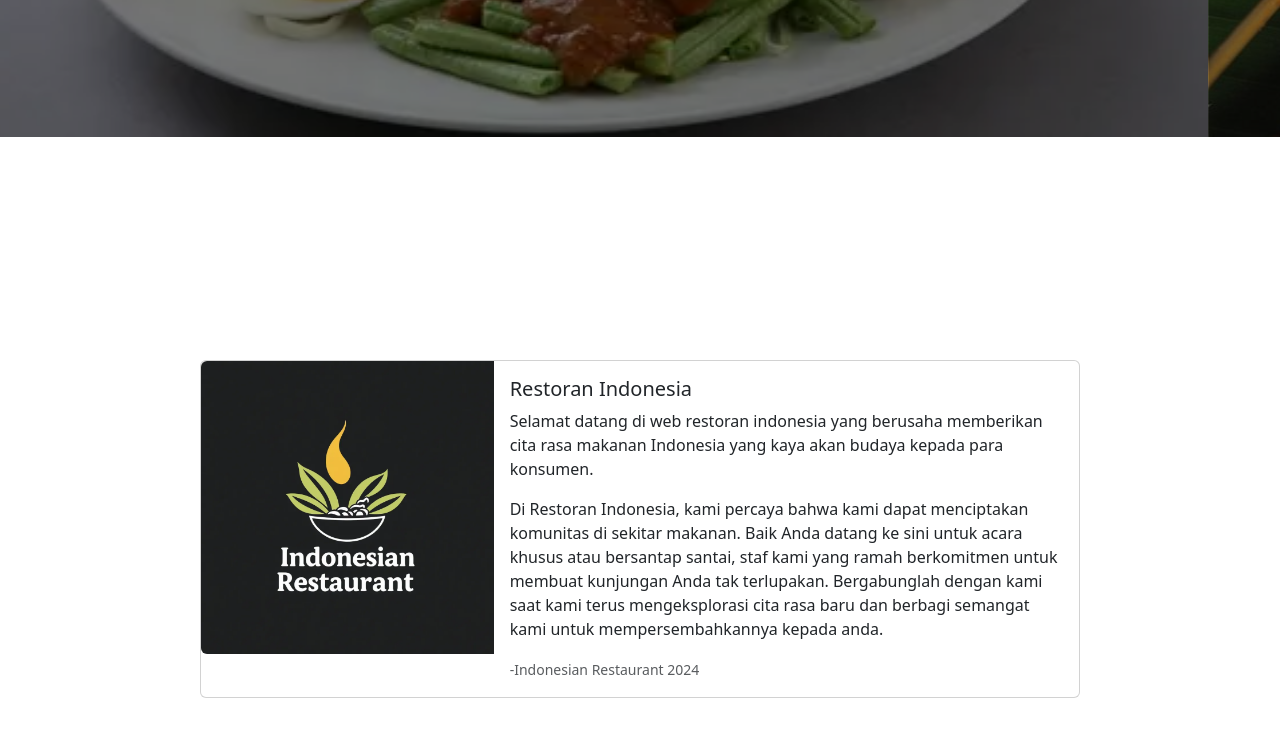
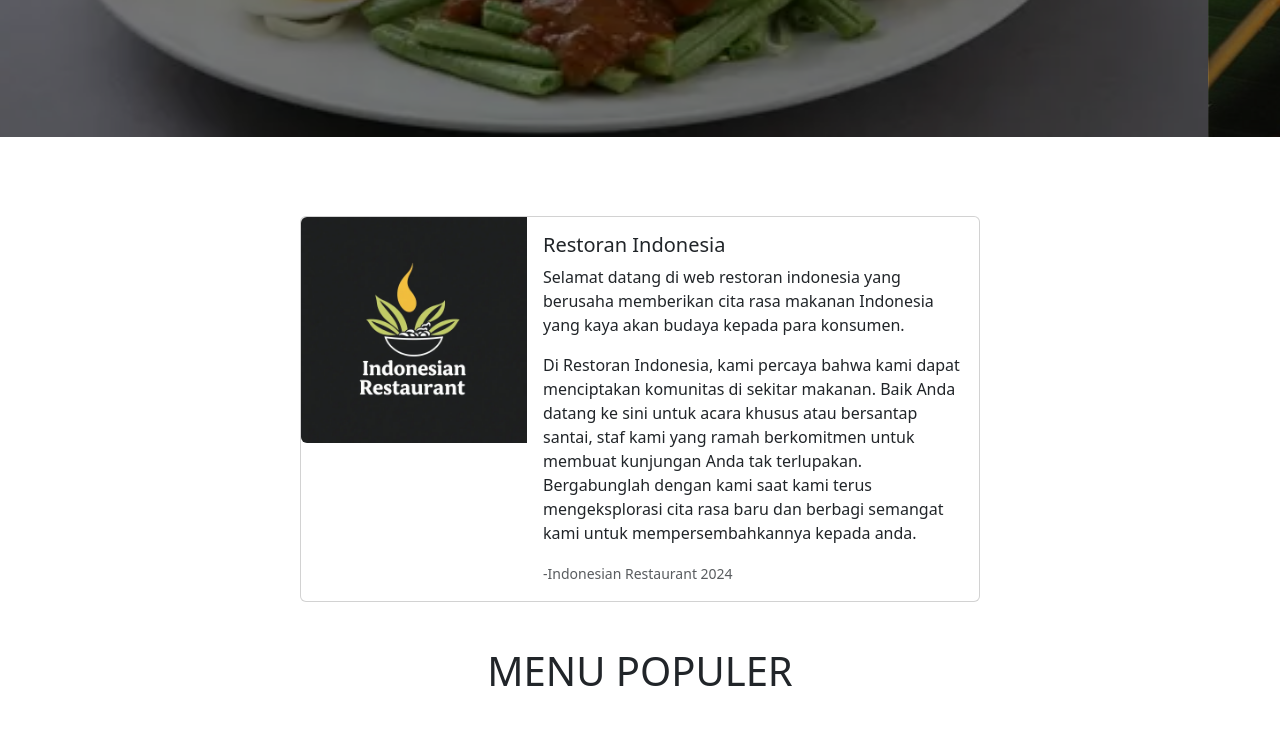
Before and after one commit to shortnmpls/Restoran-UAS, a plain HTML site: page index.html in a window 1280 px wide. Shown: the part 520-1270 px from the top of the page. Drawn offline with nearby package versions, Linux system fonts and the light colour scheme.

Commit message:
Update index.css

```diff
--- a/index.css
+++ b/index.css
@@ -28,10 +28,10 @@ body {
     /* Center horizontally */
     align-items: center;
     /* Center vertically */
-    height: 100vh;
+    height: 70vh;
     /* Full viewport height */
-    margin-left: 200px;
-    margin-right: 200px;
+    margin-left: 300px;
+    margin-right: 300px;
 }
 
 .carousel-item {
@@ -77,3 +77,9 @@ footer {
 .card-group img {
     height: 250px;
 }
+
+.populer {
+    text-align: center;
+    position: relative;
+    bottom: 50px;
+}
```
